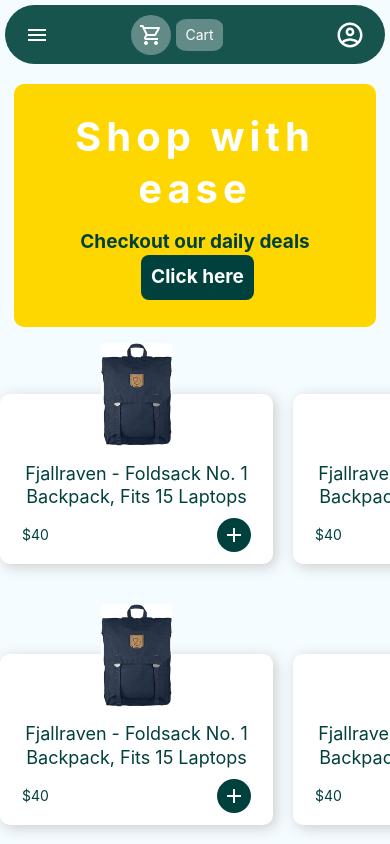
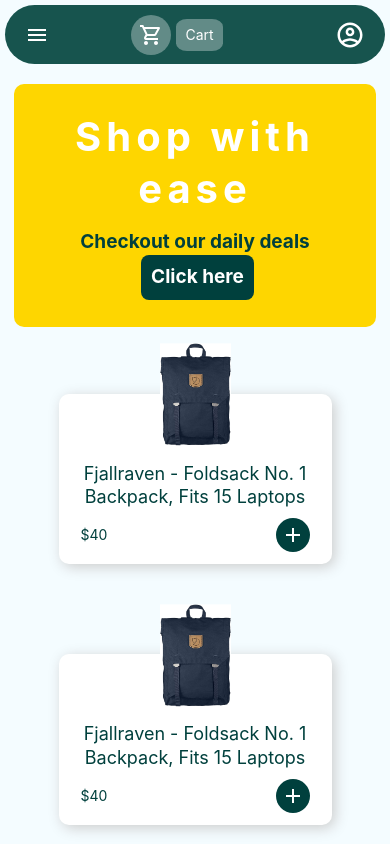
Before and after one commit to CodingMage/online-store-cart-system, a React (Create React App) app: page / in a window 390 px wide. Shown: the top 844 px of the page. Built offline with nearby package versions, Linux system fonts and the light colour scheme; a web font is replaced by a local one.

Commit message:
style change

```diff
--- a/src/styles/Store/_mainstore.scss
+++ b/src/styles/Store/_mainstore.scss
@@ -1,5 +1,10 @@
 .mainstore {
   min-height: 100vh;
+  overflow: scroll;
+
+  @include breakpoint-up(small) {
+    overflow: hidden;
+  }
 
   .storegrid {
     height: 91.8vh;
--- a/src/styles/Store/_storeheader.scss
+++ b/src/styles/Store/_storeheader.scss
@@ -5,6 +5,10 @@
 
   @include breakpoint-down(small) {
     padding: 5px;
+    position: sticky;
+    top: 0;
+    z-index: 22;
+    background-color: #f4fcff;
   }
 
   @include breakpoint-up(small) {
--- a/src/styles/Store/_storeproduct.scss
+++ b/src/styles/Store/_storeproduct.scss
@@ -85,6 +85,13 @@
     row-gap: 90px;
     justify-items: center;
     padding-bottom: 40px;
+
+    @include breakpoint-down(medium) {
+      grid-template-columns: 1fr 1fr;
+    }
+    @include breakpoint-down(small) {
+      grid-template-columns: 1fr;
+    }
   }
 }
 
@@ -92,7 +99,7 @@
   display: flex;
   flex-direction: column;
   background-color: white;
-  width: 273px;
+  max-width: 273px;
   border-radius: 10px;
   padding: 12px;
   justify-content: center;
--- a/src/styles/style.css
+++ b/src/styles/style.css
@@ -101,6 +101,13 @@
 
 .mainstore {
   min-height: 100vh;
+  overflow: scroll;
+}
+
+@media (min-width: 640px) {
+  .mainstore {
+    overflow: hidden;
+  }
 }
 
 .mainstore .storegrid {
@@ -127,6 +134,11 @@
 @media (max-width: 40em) {
   .storeheader {
     padding: 5px;
+    position: -webkit-sticky;
+    position: sticky;
+    top: 0;
+    z-index: 22;
+    background-color: #f4fcff;
   }
 }
 
@@ -429,6 +441,20 @@
   padding-bottom: 40px;
 }
 
+@media (max-width: 64em) {
+  .storeproduct .productlist-container {
+    -ms-grid-columns: 1fr 1fr;
+        grid-template-columns: 1fr 1fr;
+  }
+}
+
+@media (max-width: 40em) {
+  .storeproduct .productlist-container {
+    -ms-grid-columns: 1fr;
+        grid-template-columns: 1fr;
+  }
+}
+
 .productlist {
   display: -webkit-box;
   display: -ms-flexbox;
@@ -438,7 +464,7 @@
       -ms-flex-direction: column;
           flex-direction: column;
   background-color: white;
-  width: 273px;
+  max-width: 273px;
   border-radius: 10px;
   padding: 12px;
   -webkit-box-pack: center;
```
Also changed, not shown: 1 other file (tests, documents, lock files or other folders).
